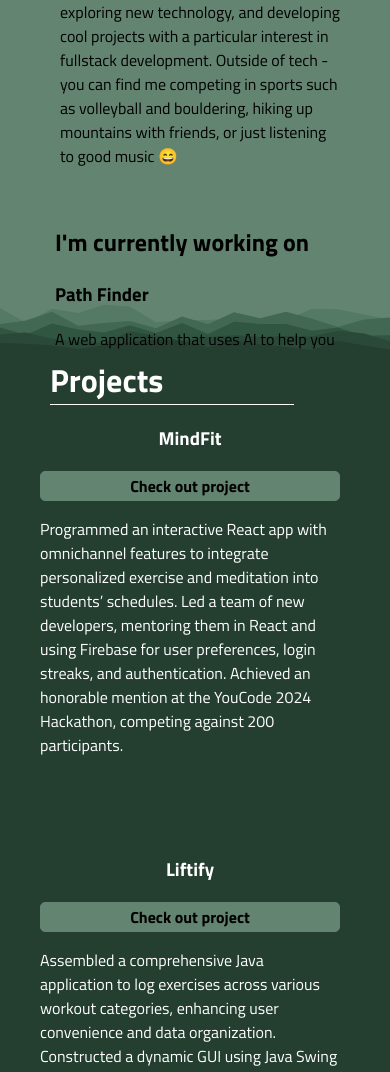
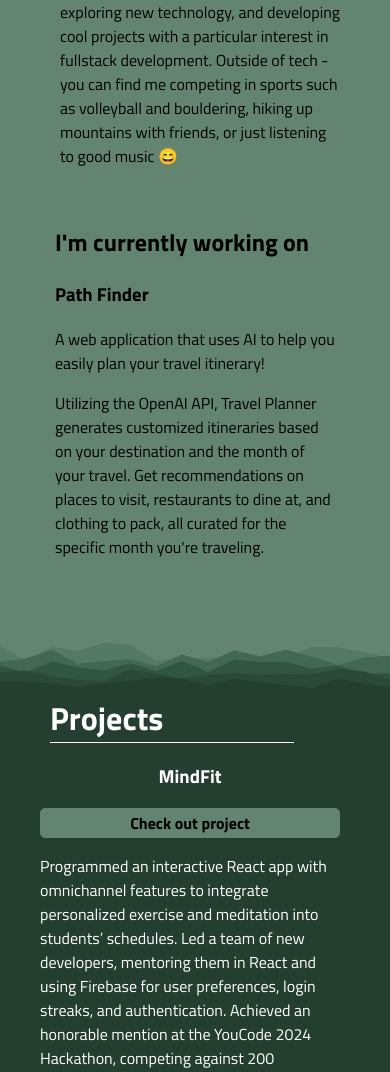
Before and after one commit to youngconnorr/PortfolioWebsite, a React (Vite) app: page / in a window 390 px wide. Shown: the part 1001-2073 px from the top of the page. Built offline with nearby package versions, Linux system fonts and the light colour scheme.

Commit message:
edited path finder link

```diff
--- a/src/App.css
+++ b/src/App.css
@@ -134,6 +134,43 @@ section {
   margin-left: 10%;
   width: fit-content;
   margin-right: fit-content;
+}
+
+/* .pathfinder {
+  background-color: transparent;
+  color: black;
+  padding: 0px 10px !important;
+  border-radius: 15px;
+  transition: background-color 0.3s, color 0.3s;
+  font-size: 1em;
+  border: 1px solid black;
+} */
+
+.pathfinder {
+  position: relative;
+  color: black;
+  text-decoration: none;
+}
+
+.pathfinder::after {
+  content: "";
+  position: absolute;
+  left: 0;
+  bottom: 0;
+  width: 330px !important;
+  height: 2px;
+  background-color: black;
+  transform: scaleX(0);
+  transform-origin: left;
+  transition: transform 0.3s ease;
+}
+
+.pathfinder:hover {
+  cursor: pointer;
+}
+
+.pathfinder:hover::after {
+  transform: scaleX(0.3) !important;
 }
 
 .name-section {
@@ -378,6 +415,10 @@ section {
   .intro-img {
     width: 340px;
   }
+
+  .grades-section {
+    height: 120vh;
+  }
 }
 
 @media only screen and (max-width: 972px) {
@@ -401,7 +442,7 @@ section {
   }
 
   .grades-section {
-    height: 70vh;
+    height: 120vh;
   }
 }
 
@@ -412,6 +453,10 @@ section {
   .vertical-line {
     border: none;
     display: none;
+  }
+
+  .grades-section {
+    height: 120vh;
   }
 }
 
@@ -518,6 +563,9 @@ section {
   .grades-section {
     height: 80vh;
   }
+  .grades-section {
+    height: 120vh;
+  }
 }
 
 @media only screen and (max-width: 390px) {
@@ -528,4 +576,8 @@ section {
   .projects-section {
     margin-left: -10px;
   }
+
+  .grades-section {
+    height: 120vh;
+  }
 }
--- a/src/App.tsx
+++ b/src/App.tsx
@@ -102,7 +102,14 @@ function App() {
           <section className="working-on-section hidden">
             <h2>I'm currently working on</h2>
             <section className="text-section2">
-              <h3>Path Finder</h3>
+              <a
+                className="pathfinder"
+                href="https://github.com/youngconnorr/PathFinder"
+                target="_blank"
+                rel="noopener noreferrer"
+              >
+                <h3>Path Finder</h3>
+              </a>
               <p className="hidden">
                 A web application that uses AI to help you easily plan your
                 travel itinerary!
```
